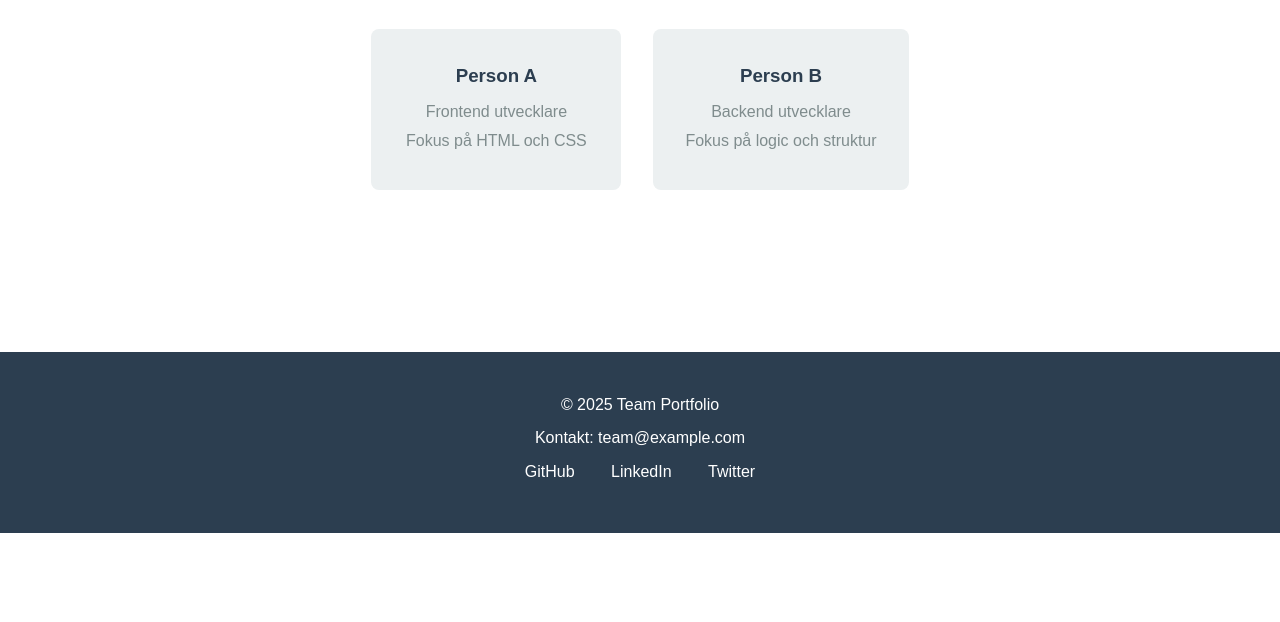
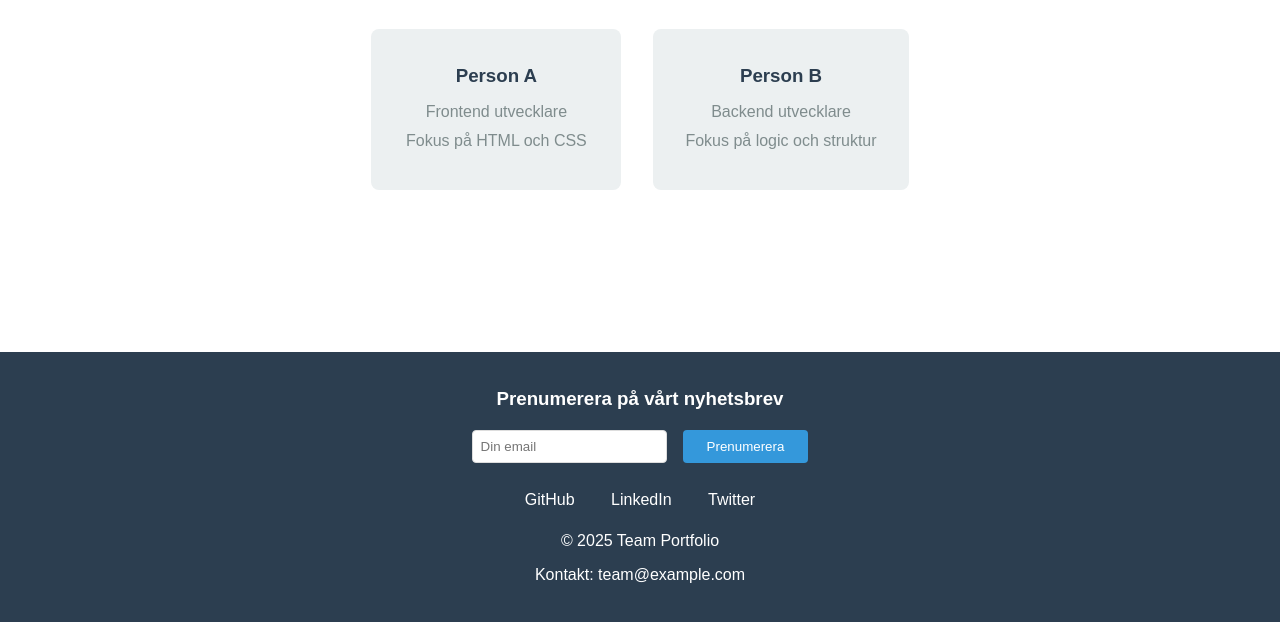
Before and after one commit to stenholmmelvin/team-portfolio, a plain HTML site: page index.html in a window 1280 px wide. Shown: the part 762-1384 px from the top of the page. Before the commit the page ends 1295 px from the top, so only its background shows below. Drawn offline with Linux system fonts and the light colour scheme.

Commit message:
Add newsletter subscription to footer Closes #9

```diff
--- a/index.html
+++ b/index.html
@@ -59,14 +59,21 @@
     </section>
 </main>
 
-    <footer>
+<footer>
+    <div class="newsletter">
+        <h3>Prenumerera på vårt nyhetsbrev</h3>
+        <form>
+            <input type="email" placeholder="Din email">
+            <button type="submit">Prenumerera</button>
+        </form>
+    </div>
+    <div class="social-links">
+        <a href="#">GitHub</a>
+        <a href="#">LinkedIn</a>
+        <a href="#">Twitter</a>
+    </div>
     <p>&copy; 2025 Team Portfolio</p>
     <p>Kontakt: team@example.com</p>
-    <div class="social-links">
-    <a href="#">GitHub</a>
-    <a href="#">LinkedIn</a>
-    <a href="#">Twitter</a>
-</div>
 </footer>
 </body>
 </html>
--- a/style.css
+++ b/style.css
@@ -216,3 +216,32 @@ footer p {
     border-radius: 4px;
     font-weight: bold;
 }
+
+.newsletter {
+    margin-bottom: 1.5rem;
+}
+
+.newsletter h3 {
+    margin-bottom: 1rem;
+}
+
+.newsletter form {
+    display: flex;
+    gap: 1rem;
+    justify-content: center;
+}
+
+.newsletter input {
+    padding: 0.5rem;
+    border: 1px solid #ddd;
+    border-radius: 4px;
+}
+
+.newsletter button {
+    background: #3498db;
+    color: white;
+    padding: 0.5rem 1.5rem;
+    border: none;
+    border-radius: 4px;
+    cursor: pointer;
+}
```
